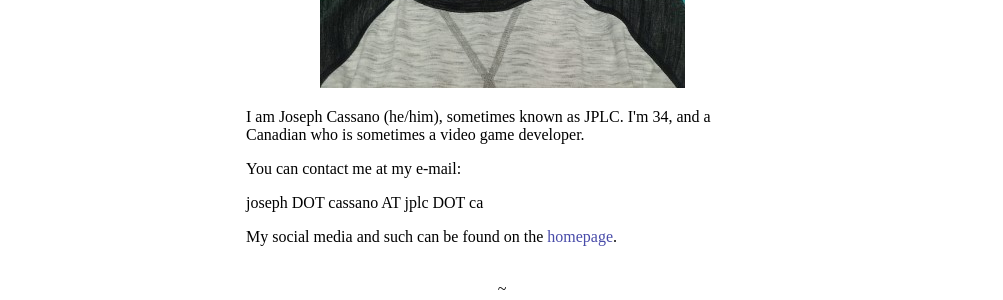
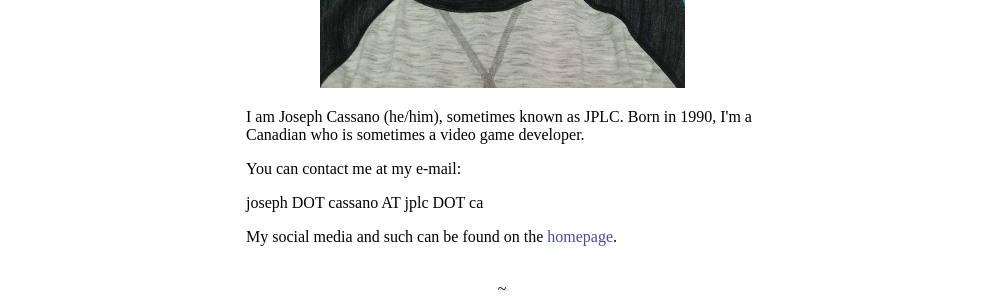
Before and after one commit to MultiversalNomad/multiversalnomad.github.io, a Jekyll site: the page built from about_me/index.html, in a window 1280 px wide. Shown: the part 844-1144 px from the top of the page, without its empty margins (138-1141 px from the left). Built offline with Jekyll 4.4.1, drawn with Linux system fonts in a browser that asks for light colours.

Commit message:
Update index.html

```diff
--- a/about_me/index.html
+++ b/about_me/index.html
@@ -5,7 +5,7 @@ title: About Me
 <p class="centered">
     <img src="/images/my_face.jpg" alt="Photo of my face" title="My face">
 </p>
-<p>I am {{ site.firstName }} {{ site.lastName }} (he/him), sometimes known as {{ site.nickname }}. I'm 34, and a Canadian who is sometimes a video game developer.</p>
+<p>I am {{ site.firstName }} {{ site.lastName }} (he/him), sometimes known as {{ site.nickname }}. Born in 1990, I'm a Canadian who is sometimes a video game developer.</p>
 <p>You can contact me at my e-mail:</p>
 <p>{{ site.emailWritten }}</p>
 <p>My social media and such can be found on the <a href="/">homepage</a>.</p>
```
